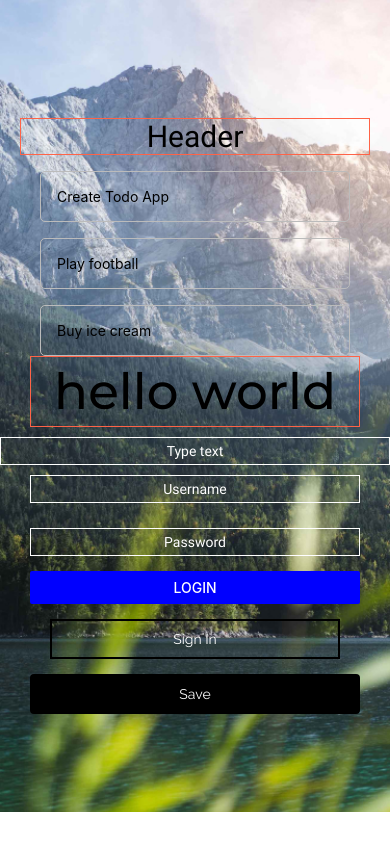
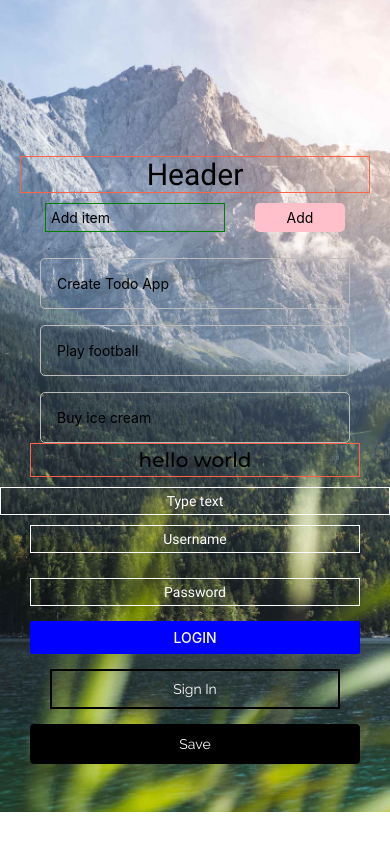
Before and after one commit to YriiHvozdetskiy/react-native-start, a React Native app: screen / in a window 390 px wide. Built offline with nearby package versions, Linux system fonts and the light colour scheme.

Commit message:
made AddItem

```diff
--- a/App.js
+++ b/App.js
@@ -14,6 +14,7 @@ import {useFonts} from 'expo-font';
 import * as SplashScreen from 'expo-splash-screen';
 import {Header} from './components/Header';
 import {ListItem} from './components/ListItem';
+import {AddItem} from './components/AddItem';
 
 SplashScreen.preventAutoHideAsync();
 
@@ -62,6 +63,15 @@ export default function App() {
 
    const passwordHandler = (text) => setPassword(text);
 
+   const addHandler = (text) => {
+      const item = {
+         text,
+         id: list.length + 1,
+      }
+
+      setList(prevState => [item, ...prevState])
+   }
+
    const onLogin = () => {
       Alert.alert("Credentials", `${name} + ${password} + ${value}`);
    };
@@ -91,6 +101,7 @@ export default function App() {
                <KeyboardAvoidingView // визначаємо ОС та налаштовуємо поведінку клавіатури
                   behavior={Platform.OS === "ios" ? "padding" : null} // height - не працює чогось для Андроід
                >
+                  <AddItem addHandler={addHandler}/>
                   <FlatList
                      style={styles.list}
                      data={list} // масив
@@ -113,7 +124,7 @@ export default function App() {
                      onFocus={() => setIsShowKeyboard(true)} // зімінюжм відступ форми
                   />
                   <View
-                     style={{...styles.form, marginBottom: isShowKeyboard ? 20 : 100}} // змінюєм конкретні стилі форми
+                     style={{...styles.form, marginBottom: isShowKeyboard ? 20 : 50}} // змінюєм конкретні стилі форми
                   >
                      <TextInput
                         value={name}
@@ -178,7 +189,7 @@ const styles = StyleSheet.create({
    text: {
       textAlign: 'center',
       fontFamily: FONT_FAMILY_SECONDARY,
-      fontSize: 50,
+      fontSize: 20,
    },
    innerBox: {
       borderStyle: 'solid',
--- /dev/null
+++ b/components/AddItem/AddItemStyle.js
@@ -0,0 +1,26 @@
+import {StyleSheet} from 'react-native'
+
+export const styles = StyleSheet.create({
+   container: {
+      flexDirection: 'row',
+      justifyContent: 'space-evenly',
+      marginVertical: 10,
+      marginHorizontal: 15,
+   },
+   input: {
+      alignSelf: 'flex-start',
+      width: '50%',
+      borderStyle: 'solid',
+      borderWidth: 1,
+      borderColor: 'green',
+      padding: 5,
+   },
+   button: {
+      width: '25%',
+      justifyContent: 'center',
+      alignItems: 'center',
+      backgroundColor: 'pink',
+      padding: 5,
+      borderRadius: 5,
+   },
+})
--- /dev/null
+++ b/components/AddItem/index.jsx
@@ -0,0 +1,33 @@
+import {styles} from './AddItemStyle';
+import {Text, TextInput, TouchableOpacity, View} from 'react-native';
+import {useState} from 'react';
+
+export const AddItem = ({addHandler}) => {
+   const [value, setValue] = useState('');
+
+   const inputHandler = (text) => {
+      setValue(text)
+   }
+
+   const addItem = () => {
+      addHandler(value);
+      setValue('')
+   }
+
+   return (
+      <View style={styles.container}>
+         <TextInput
+            style={styles.input}
+            placeholder={'Add item'}
+            value={value}
+            onChangeText={inputHandler}
+         />
+         <TouchableOpacity
+            style={styles.button}
+            onPress={addItem}
+         >
+            <Text>{'Add'}</Text>
+         </TouchableOpacity>
+      </View>
+   );
+};
```
